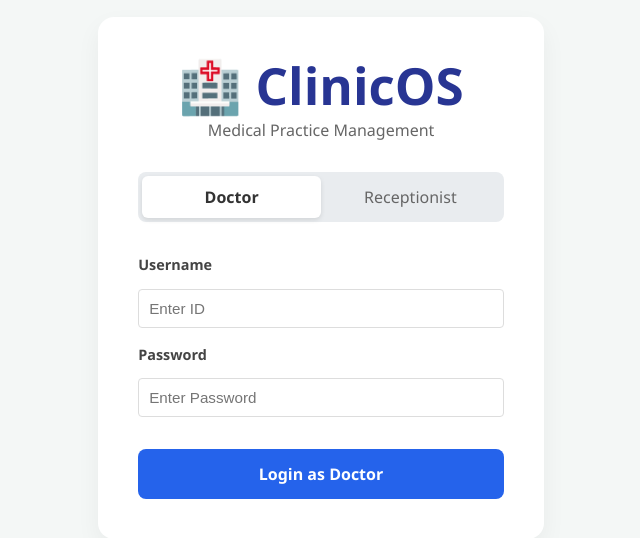
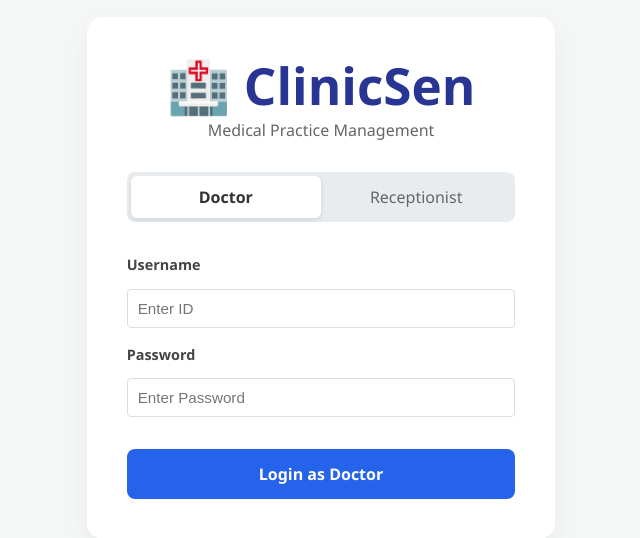
Before and after one commit to jlokhande46/clinicsen-app, a React (Vite) app in the folder client/: page / in a window 1280 px wide. Shown: the part 122-660 px from the top of the page, without its empty margins (359-999 px from the left). Built offline with nearby package versions, Linux system fonts and the light colour scheme.

Commit message:
Hardcode backend URL to fix connection

```diff
--- a/client/src/App.jsx
+++ b/client/src/App.jsx
@@ -17,7 +17,7 @@ const AppContent = () => {
   const handleLogin = async (e) => {
     e.preventDefault();
     try {
-      const res = await fetch('http://localhost:8000/login', {
+      const res = await fetch('${API_URL}/login', {
         method: 'POST',
         headers: { 'Content-Type': 'application/json' },
         body: JSON.stringify({ username, password, role }),
@@ -48,7 +48,7 @@ const AppContent = () => {
   return (
     <div className="login-container">
       <div style={{textAlign:'center', marginBottom:'30px'}}>
-        <h1 style={{color:'#283593', margin:0}}>🏥 ClinicOS</h1>
+        <h1 style={{color:'#283593', margin:0}}>🏥 ClinicSen</h1>
         <p style={{color:'#666', marginTop:'5px'}}>Medical Practice Management</p>
       </div>
 
--- a/client/src/components/Layout.jsx
+++ b/client/src/components/Layout.jsx
@@ -10,7 +10,7 @@ const Layout = ({ children, activeTab, setActiveTab }) => {
       <aside className="sidebar">
         <div className="brand">
            <span className="nav-icon">🏥</span>
-           <span>ClinicOS</span>
+           <span>ClinicSen</span>
         </div>
 
         <nav className="nav-menu">
```
